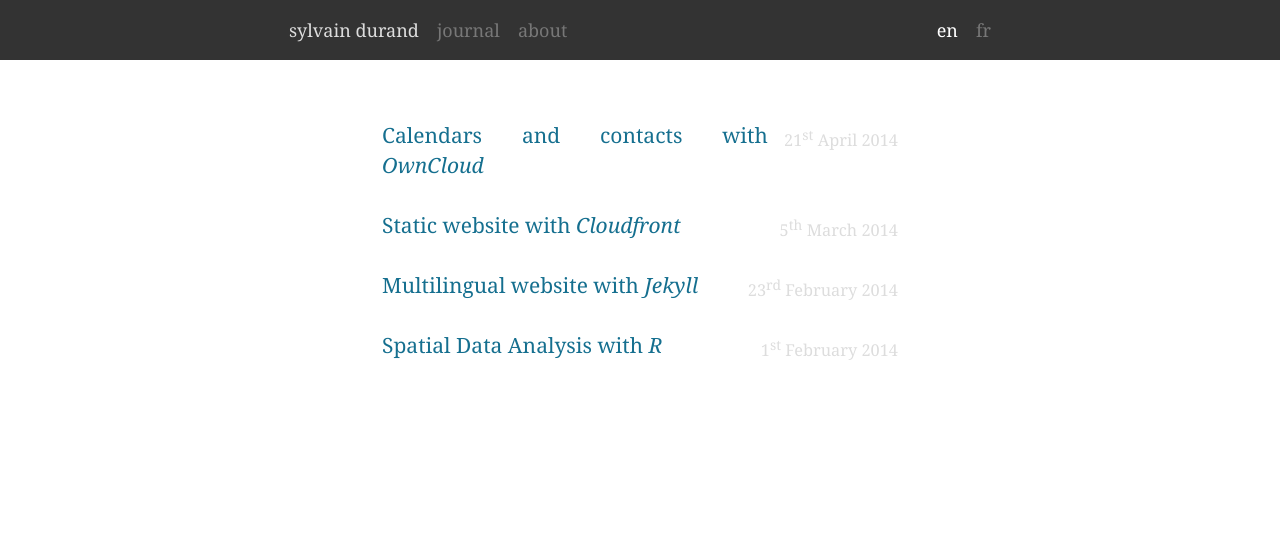
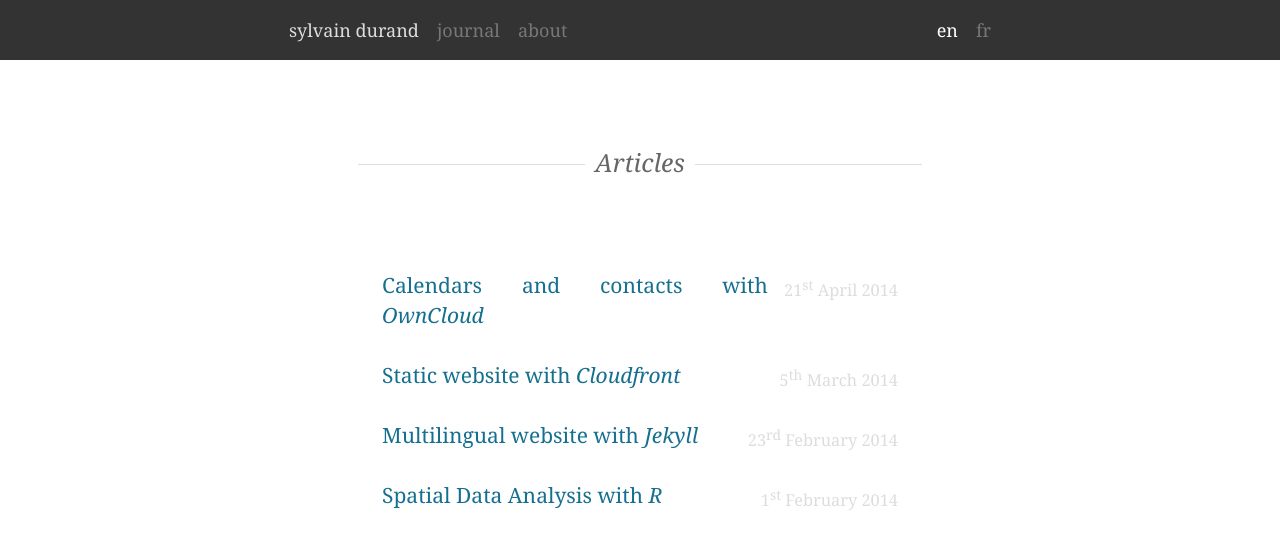
Before and after one commit to simonmeggle/simonmeggle.github.io, a Jekyll site: the page built from index.html, in a window 1280 px wide. Shown: the top 549 px of the page. Built offline with Jekyll 4.4.1, drawn with Linux system fonts in a browser that asks for light colours.

Commit message:
Title on articles lists

```diff
--- a/_posts/fr/2014-01-01-journal.html
+++ b/_posts/fr/2014-01-01-journal.html
@@ -3,6 +3,7 @@ title:  Journal
 trans: /
 ---
 
+<h2>Articles</h2>
 <ul class="liste">{% for post in site.posts %}{% for cat in site.cat %}{% capture path %}/fr/{{cat[1]}}/{% endcapture %}{% if post.path contains path %}
   <li>
     <a href="{{ post.url }}">
--- a/index.html
+++ b/index.html
@@ -4,6 +4,7 @@ title: Journal
 trans: /journal/
 ---
 
+<h2>Articles</h2>
 <ul class="liste">{% for post in site.posts %}{% for cat in site.cat %}{% capture path %}/en/{{cat[1]}}/{% endcapture %}{% if post.path contains path %}
   <li>
     <a href="{{ post.url }}">
```
